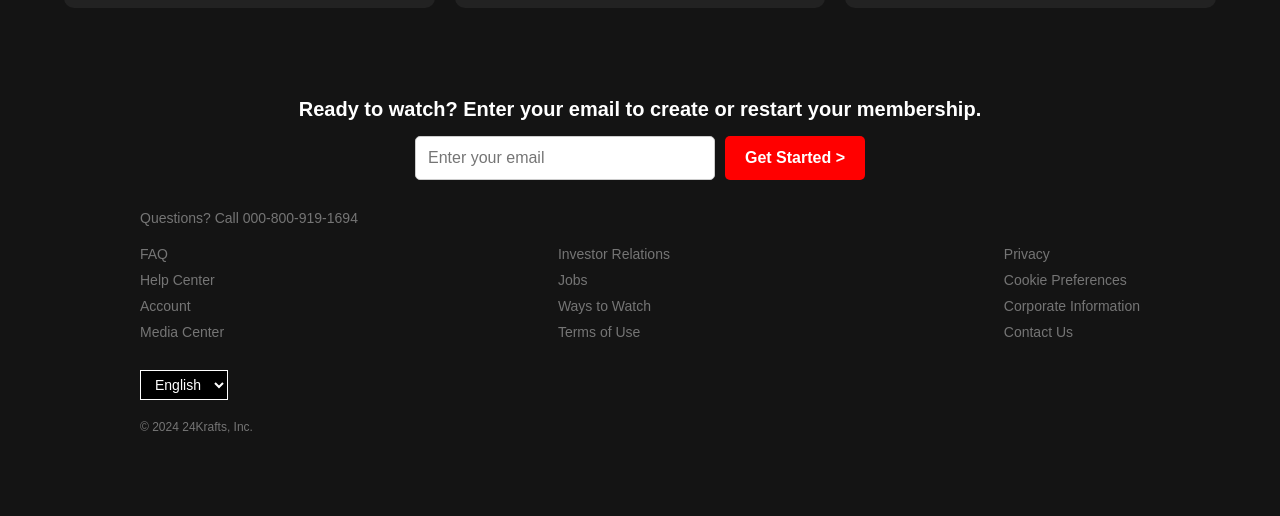
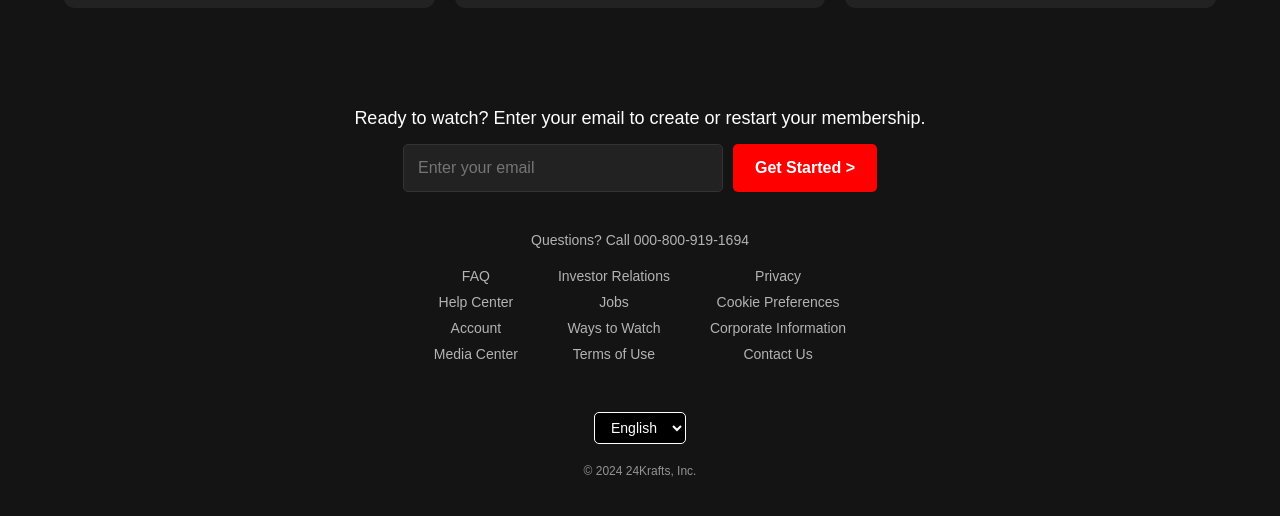
Before and after one commit to ArunPandyanVasam/24CKrafts, a React (Vite) app: page / in a window 1280 px wide. Shown: the part 1183-1699 px from the top of the page. Before the commit the page ends 1657 px from the top, so only its background shows below. Built offline with nearby package versions, Linux system fonts and the light colour scheme.

Commit message:
Footer css

```diff
--- a/src/components/Footer/Footer.module.css
+++ b/src/components/Footer/Footer.module.css
@@ -1,20 +1,21 @@
 .footer {
   background-color: #141414;
-  padding: 40px 10%;
-  color: #757575;
+  padding: 50px 5%;
+  color: #b3b3b3;
   font-size: 14px;
 }
 
 /* Signup Section */
 .signupSection {
   text-align: center;
-  margin-bottom: 30px;
+  margin-bottom: 40px;
 }
 
 .signupSection h3 {
-  font-size: 20px;
+  font-size: 18px;
   margin-bottom: 15px;
   color: white;
+  font-weight: 500;
 }
 
 .signupForm {
@@ -25,16 +26,18 @@
 }
 
 .emailInput {
-  padding: 12px;
-  width: 300px;
+  padding: 14px;
+  width: 320px;
   font-size: 16px;
-  border: 1px solid #ccc;
+  border: 1px solid #333;
   border-radius: 5px;
+  background-color: #222;
+  color: white;
   outline: none;
 }
 
 .getStartedButton {
-  padding: 12px 20px;
+  padding: 14px 22px;
   font-size: 16px;
   background-color: red;
   color: white;
@@ -53,17 +56,20 @@
 .footerContent {
   max-width: 1000px;
   margin: 0 auto;
+  text-align: center;
 }
 
 .footerText {
   margin-bottom: 20px;
+  font-size: 14px;
 }
 
 .footerLinks {
   display: flex;
   flex-wrap: wrap;
-  gap: 20px;
-  justify-content: space-between;
+  justify-content: center;
+  gap: 40px;
+  padding-bottom: 20px;
 }
 
 .footerLinks ul {
@@ -90,16 +96,20 @@
   background-color: black;
   color: white;
   border: 1px solid white;
-  padding: 5px 10px;
+  padding: 6px 12px;
   font-size: 14px;
+  cursor: pointer;
+  border-radius: 5px;
 }
 
+/* Copyright */
 .copyright {
   margin-top: 20px;
   font-size: 12px;
+  opacity: 0.8;
 }
 
-/* Responsive */
+/* Responsive Design */
 @media (max-width: 768px) {
   .signupForm {
     flex-direction: column;
@@ -113,4 +123,9 @@
   .getStartedButton {
     width: 100%;
   }
+
+  .footerLinks {
+    flex-direction: column;
+    align-items: center;
+  }
 }
```
